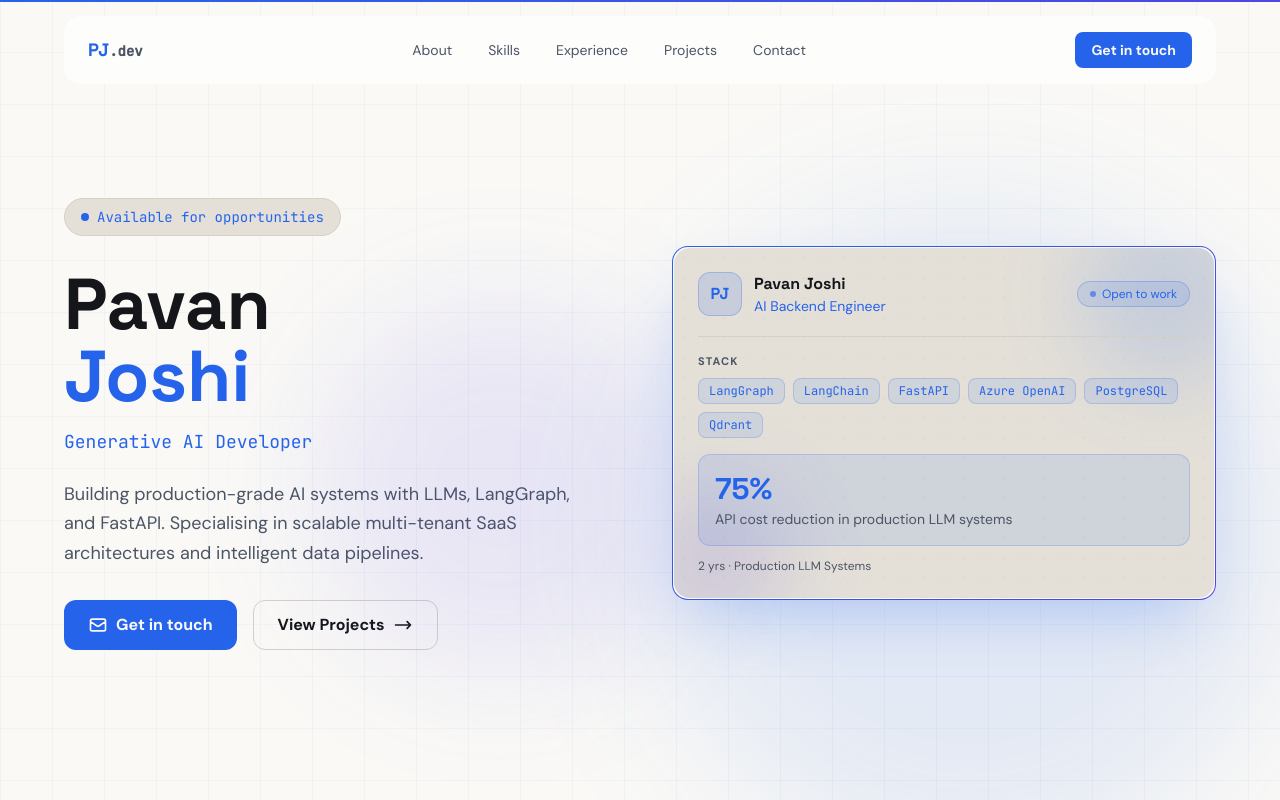
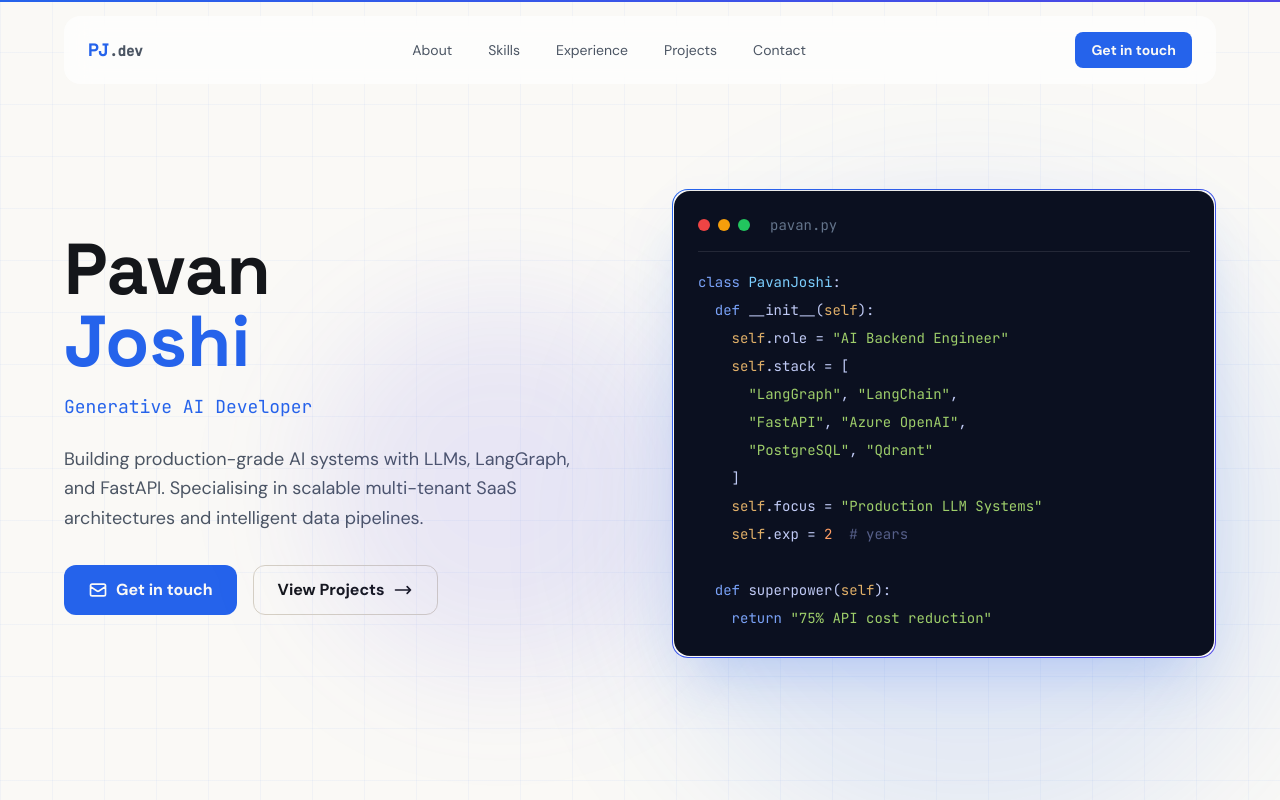
Before and after one commit to pavanvjoshi/pavanvjoshi.github.io, a Next.js app: page / in a window 1280 px wide. Shown: the top 800 px of the page. Built offline with nearby package versions, Linux system fonts and the light colour scheme.

Commit message:
removed tag

```diff
--- a/components/Hero.tsx
+++ b/components/Hero.tsx
@@ -21,16 +21,6 @@ export function Hero() {
       <div className="mx-auto grid w-full max-w-6xl items-center gap-16 lg:grid-cols-2">
         {/* Left column */}
         <motion.div variants={stagger(0.12)} initial="hidden" animate="show">
-          <motion.div
-            variants={fadeUp}
-            className="mb-8 inline-flex items-center gap-2 rounded-full border border-edge bg-surface px-4 py-2 font-mono text-sm text-accent"
-          >
-            <span className="relative flex h-2 w-2">
-              <span className="absolute inline-flex h-full w-full animate-ping rounded-full bg-accent opacity-75" />
-              <span className="relative inline-flex h-2 w-2 rounded-full bg-accent" />
-            </span>
-            Available for opportunities
-          </motion.div>
 
           <motion.h1
             variants={fadeUp}
@@ -75,22 +65,20 @@ export function Hero() {
           </motion.div>
         </motion.div>
 
-        {/* Right column: tilting profile card */}
+        {/* Right column: tilting code card */}
         <motion.div
           initial={{ opacity: 0, y: 40 }}
           animate={{ opacity: 1, y: 0 }}
           transition={{ duration: 0.7, delay: 0.3, ease: [0.22, 1, 0.36, 1] }}
         >
-          <ProfileCard />
+          <CodeCard />
         </motion.div>
       </div>
     </section>
   );
 }
 
-const stack = ["LangGraph", "LangChain", "FastAPI", "Azure OpenAI", "PostgreSQL", "Qdrant"];
-
-function ProfileCard() {
+function CodeCard() {
   const x = useMotionValue(0);
   const y = useMotionValue(0);
   const rotateX = useSpring(useTransform(y, [-0.5, 0.5], [8, -8]), { stiffness: 150, damping: 20 });
@@ -114,59 +102,66 @@ function ProfileCard() {
       style={{ rotateX, rotateY, transformPerspective: 1000 }}
       className="animate-float rounded-2xl gradient-border p-px shadow-[0_30px_60px_-20px_rgba(37,99,235,0.28)] [transform-style:preserve-3d]"
     >
-      <div className="relative overflow-hidden rounded-2xl bg-surface p-6">
-        {/* Abstract blobs */}
-        <div className="pointer-events-none absolute -right-10 -top-10 h-44 w-44 rounded-full bg-accent/15 blur-2xl" />
-        <div className="pointer-events-none absolute -bottom-8 -left-8 h-36 w-36 rounded-full bg-iris/15 blur-2xl" />
-
-        {/* Dot grid */}
-        <div
-          className="absolute inset-0 opacity-[0.045]"
-          style={{
-            backgroundImage: "radial-gradient(circle, #2563EB 1px, transparent 1px)",
-            backgroundSize: "20px 20px",
-          }}
-        />
-
-        <div className="relative z-10">
-          {/* Header */}
-          <div className="mb-5 flex items-center gap-3">
-            <div className="flex h-11 w-11 shrink-0 items-center justify-center rounded-xl border border-accent/25 bg-accent/15">
-              <span className="font-heading text-base font-bold text-accent">PJ</span>
-            </div>
-            <div className="min-w-0">
-              <p className="font-heading font-bold text-ink50">{profile.firstName} {profile.lastName}</p>
-              <p className="truncate text-sm text-accent">AI Backend Engineer</p>
-            </div>
-            <span className="ml-auto flex shrink-0 items-center gap-1.5 rounded-full border border-accent/25 bg-accent/10 px-3 py-1 text-xs text-accent">
-              <span className="h-1.5 w-1.5 animate-pulse rounded-full bg-accent" />
-              Open to work
-            </span>
-          </div>
-
-          <div className="mb-4 h-px bg-edge" />
-
-          {/* Stack */}
-          <p className="mb-2 text-[11px] font-semibold uppercase tracking-widest text-muted">Stack</p>
-          <div className="mb-4 flex flex-wrap gap-2">
-            {stack.map((t) => (
-              <span
-                key={t}
-                className="rounded-lg border border-accent/20 bg-accent/10 px-2.5 py-1 font-mono text-xs text-accent"
-              >
-                {t}
-              </span>
-            ))}
-          </div>
-
-          {/* Stat */}
-          <div className="rounded-xl border border-accent/20 bg-accent/10 p-4">
-            <div className="font-heading text-3xl font-bold text-accent">75%</div>
-            <p className="mt-0.5 text-sm text-muted">API cost reduction in production LLM systems</p>
-          </div>
-
-          <p className="mt-3 text-xs text-muted">2 yrs · Production LLM Systems</p>
+      {/* Dark terminal: a contained code block, intentionally dark on the light page */}
+      <div className="rounded-2xl bg-[#0B1020] p-6">
+        <div className="mb-4 flex items-center gap-2 border-b border-white/10 pb-4">
+          <span className="h-3 w-3 rounded-full bg-[#EF4444]" />
+          <span className="h-3 w-3 rounded-full bg-[#F59E0B]" />
+          <span className="h-3 w-3 rounded-full bg-[#22C55E]" />
+          <span className="ml-3 font-mono text-sm text-slate-500">pavan.py</span>
         </div>
+        <pre className="overflow-x-auto font-mono text-sm leading-loose">
+          <code>
+            <span className="text-[#7AA2F7]">class </span>
+            <span className="text-[#7DCFFF]">PavanJoshi</span>
+            <span className="text-[#C0CAF5]">:</span>
+            {"\n  "}
+            <span className="text-[#7AA2F7]">def </span>
+            <span className="text-[#C0CAF5]">__init__(</span>
+            <span className="text-[#E0AF68]">self</span>
+            <span className="text-[#C0CAF5]">):</span>
+            {"\n    "}
+            <span className="text-[#E0AF68]">self</span>
+            <span className="text-[#C0CAF5]">.role = </span>
+            <span className="text-[#9ECE6A]">&quot;AI Backend Engineer&quot;</span>
+            {"\n    "}
+            <span className="text-[#E0AF68]">self</span>
+            <span className="text-[#C0CAF5]">.stack = [</span>
+            {"\n      "}
+            <span className="text-[#9ECE6A]">&quot;LangGraph&quot;</span>
+            <span className="text-[#C0CAF5]">, </span>
+            <span className="text-[#9ECE6A]">&quot;LangChain&quot;</span>
+            <span className="text-[#C0CAF5]">,</span>
+            {"\n      "}
+            <span className="text-[#9ECE6A]">&quot;FastAPI&quot;</span>
+            <span className="text-[#C0CAF5]">, </span>
+            <span className="text-[#9ECE6A]">&quot;Azure OpenAI&quot;</span>
+            <span className="text-[#C0CAF5]">,</span>
+            {"\n      "}
+            <span className="text-[#9ECE6A]">&quot;PostgreSQL&quot;</span>
+            <span className="text-[#C0CAF5]">, </span>
+            <span className="text-[#9ECE6A]">&quot;Qdrant&quot;</span>
+            {"\n    "}
+            <span className="text-[#C0CAF5]">]</span>
+            {"\n    "}
+            <span className="text-[#E0AF68]">self</span>
+            <span className="text-[#C0CAF5]">.focus = </span>
+            <span className="text-[#9ECE6A]">&quot;Production LLM Systems&quot;</span>
+            {"\n    "}
+            <span className="text-[#E0AF68]">self</span>
+            <span className="text-[#C0CAF5]">.exp = </span>
+            <span className="text-[#FF9E64]">2</span>
+            <span className="text-[#565F89]">  # years</span>
+            {"\n\n  "}
+            <span className="text-[#7AA2F7]">def </span>
+            <span className="text-[#C0CAF5]">superpower(</span>
+            <span className="text-[#E0AF68]">self</span>
+            <span className="text-[#C0CAF5]">):</span>
+            {"\n    "}
+            <span className="text-[#7AA2F7]">return </span>
+            <span className="text-[#9ECE6A]">&quot;75% API cost reduction&quot;</span>
+          </code>
+        </pre>
       </div>
     </motion.div>
   );
```
